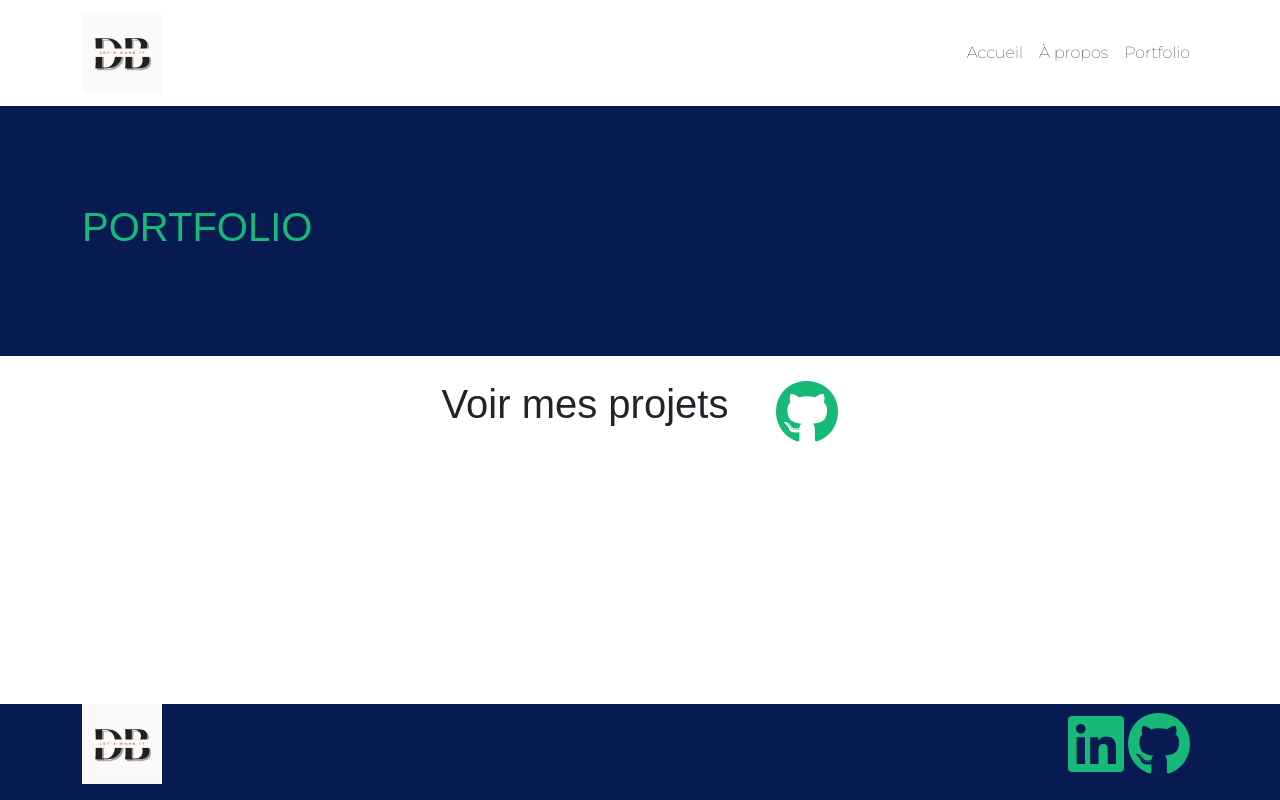
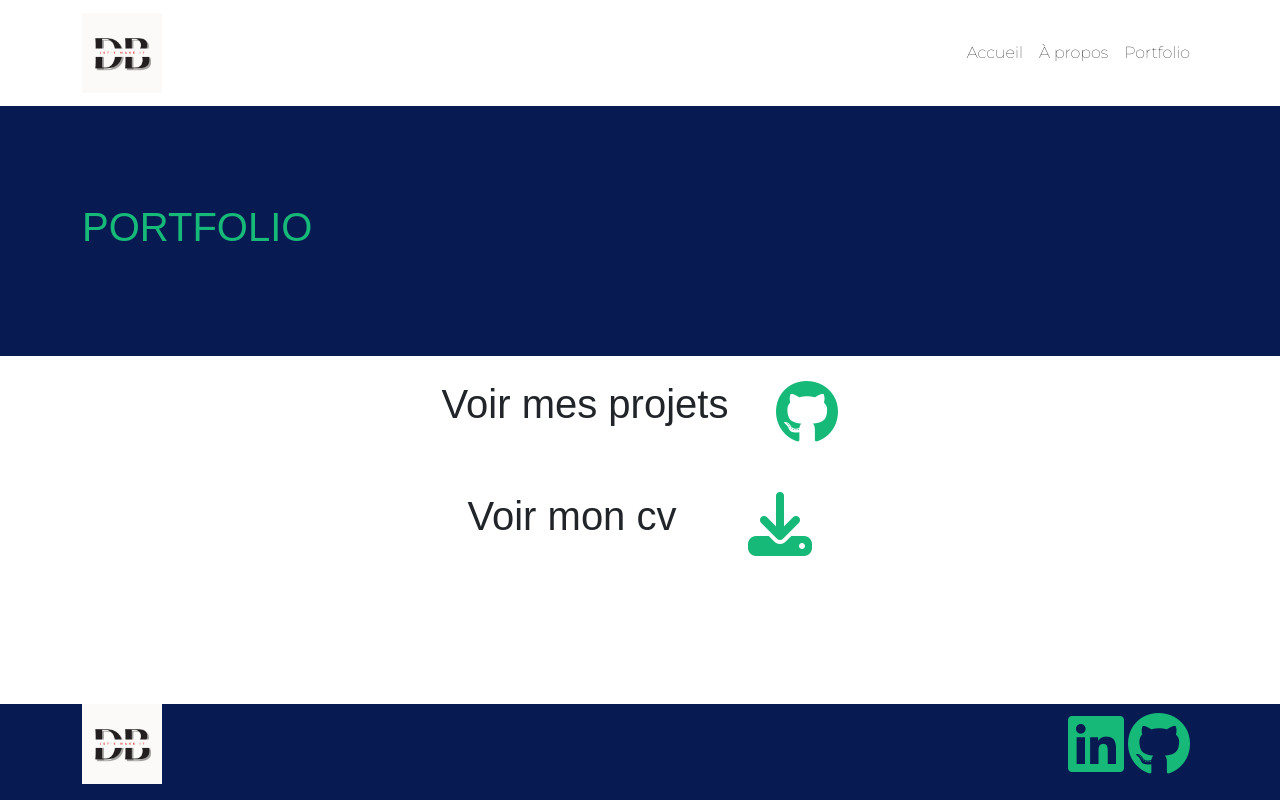
Before and after one commit to dandmb/dan-portfolio, a plain HTML site: page portfolio.html in a window 1280 px wide. Drawn offline with nearby package versions, Linux system fonts and the light colour scheme; a web font is replaced by a local one.

Commit message:
last update

```diff
--- a/portfolio.html
+++ b/portfolio.html
@@ -61,6 +61,14 @@
       <a href="https://github.com/dandmb" target="_blank" style="color: #17B978;"><i
         class="fa-brands fa-github fa-beat fa-4x"></i></a>
     </div>
+    <div class="container d-flex justify-content-center py-4">
+      <h1 class="text-center me-5">
+        Voir mon cv
+      </h1>
+      <a class="ms-4" href="CV-Dan-OctV2023-Dev-FS.pdf" target="_blank" style="color: #17B978;">
+        <i class="fa-sharp fa-solid fa-download fa-bounce fa-4x"></i>
+      </a>
+    </div>
 
 
 
```
